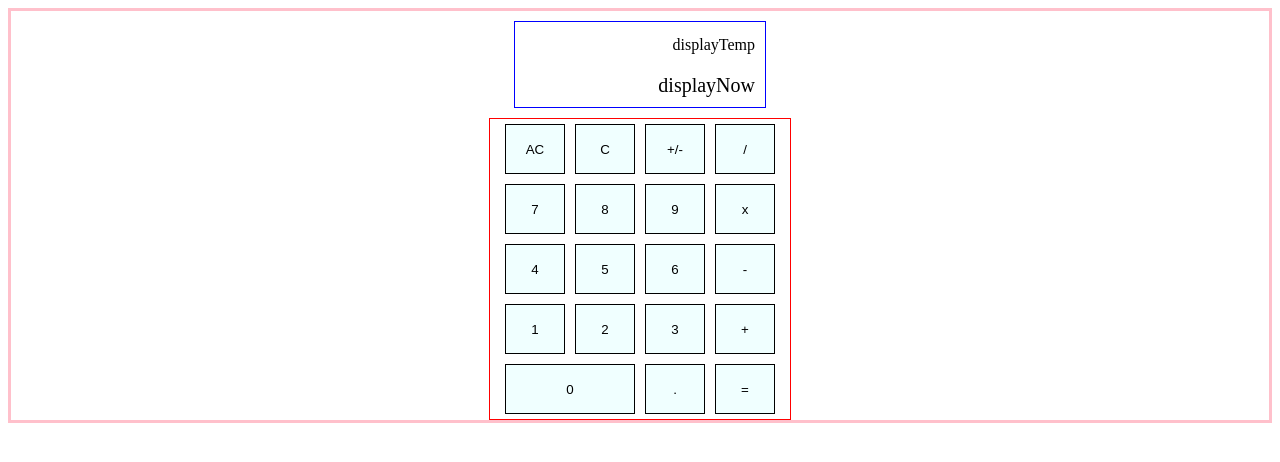
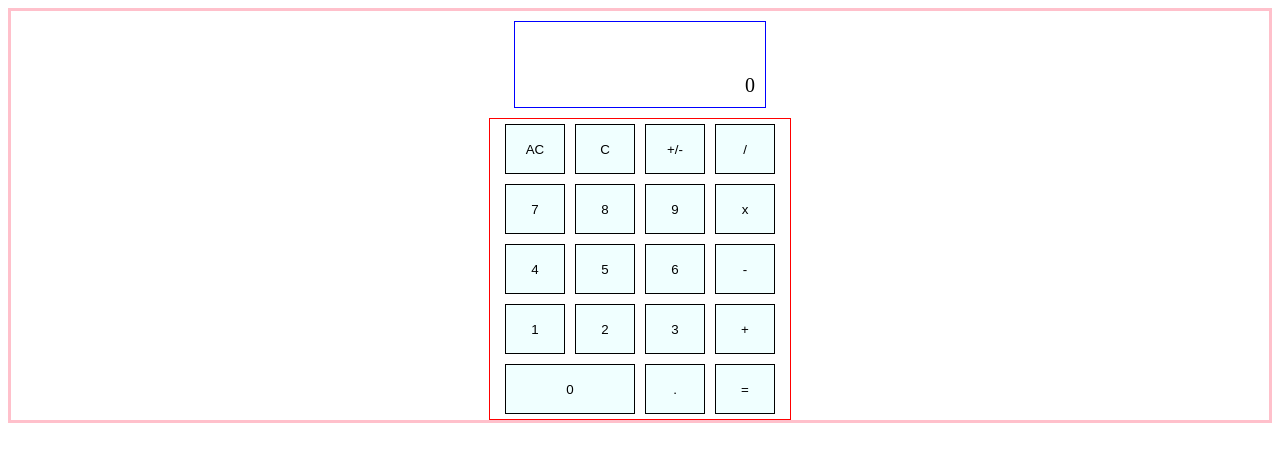
Before and after one commit to Shevrel/odin-calculator, a plain HTML site: page index.html in a window 1280 px wide. Drawn offline with Linux system fonts and the light colour scheme.

Commit message:
Change initial display output

```diff
--- a/index.html
+++ b/index.html
@@ -9,8 +9,8 @@
 <body>
     <div class="calcContainer">
         <div class="display">
-                <div class="displayTempOutput">displayTemp</div>
-                <div class="displayOutput">displayNow</div>
+                <div class="displayTempOutput"></div>
+                <div class="displayOutput">0</div>
         </div>
         <div class="btnContainer">
             <button class="btn allClear">AC</button>
```
